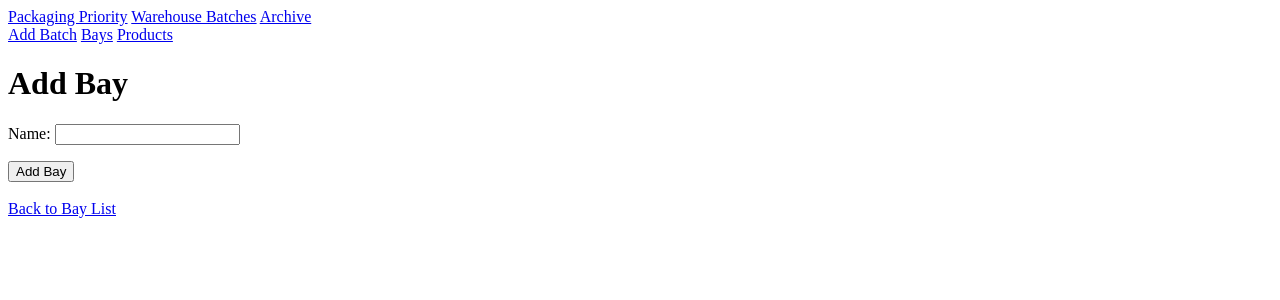
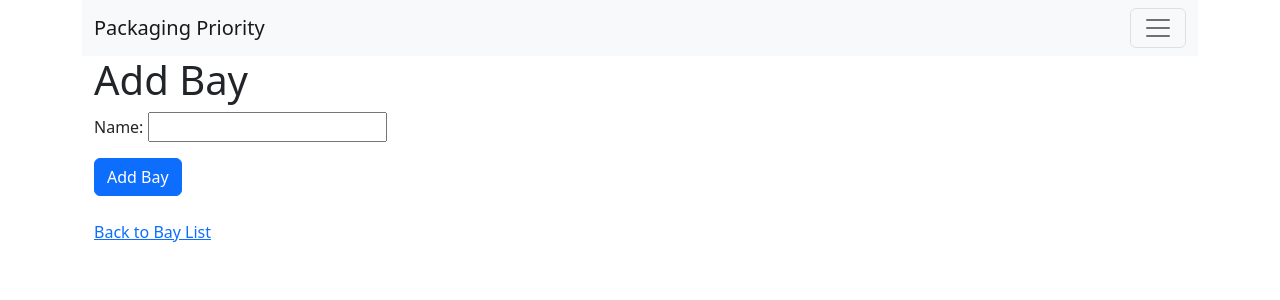
Before and after one commit to kevincornish/Packaging-Batch-Tracker, a Django app: page /add_bay/ in a window 1280 px wide. Shown: the top 300 px of the page. Run offline with Django 5.2, Linux system fonts and the light colour scheme; some libraries are stand-ins or nearby versions.

Commit message:
html update

```diff
--- a/batch_priority/models.py
+++ b/batch_priority/models.py
@@ -6,7 +6,7 @@ class Product(models.Model):
     presentation = models.CharField(max_length=255)
 
     def __str__(self):
-        return f"{self.product_code.strip()} - {self.product.strip()} - {self.presentation.strip()}"
+        return f"{self.product_code.strip()}"
 
 class Batch(models.Model):
     batch_number = models.CharField(max_length=255, unique=True)
--- a/batch_priority/templates/base.html
+++ b/batch_priority/templates/base.html
@@ -1,23 +1,62 @@
 {% load static %}
-<!DOCTYPE html>
-<head>
+<!doctype html>
+<html lang="en">
+    <meta charset="utf-8">
+    <meta name="viewport" content="width=device-width, initial-scale=1">
     <title>{% block title %}Packaging{% endblock %}</title>
+    <link href="https://cdn.jsdelivr.net/npm/bootstrap@5.2.3/dist/css/bootstrap.min.css" rel="stylesheet" integrity="sha384-rbsA2VBKQhggwzxH7pPCaAqO46MgnOM80zW1RWuH61DGLwZJEdK2Kadq2F9CUG65" crossorigin="anonymous">
     <script src="https://unpkg.com/htmx.org@1.7.0/dist/htmx.js"></script>
     <link rel="stylesheet" href="{% static 'css/style.css' %}" />
 </head>
 
 <body>
-    <a href="{% url 'batch_list' %}">Packaging Priority</a>
-    <a href="{% url 'warehouse_list' %}">Warehouse Batches</a>
-    <a href="{% url 'archive_list' %}">Archive</a>
-    <br>
-    <a href="{% url 'add_batch' %}">Add Batch</a>
-    <a href="{% url 'bay_list' %}">Bays</a>
-    <a href="{% url 'product_list' %}">Products</a>
-    <div id="content" name="content">
+    <div class="container">
+      <nav class="navbar bg-light">
+        <div class="container-fluid">
+          <a class="navbar-brand" href="{% url 'batch_list' %}">Packaging Priority</a>
+          <button class="navbar-toggler" type="button" data-bs-toggle="offcanvas" data-bs-target="#offcanvasNavbar" aria-controls="offcanvasNavbar">
+            <span class="navbar-toggler-icon"></span>
+          </button>
+          <div class="offcanvas offcanvas-end" tabindex="-1" id="offcanvasNavbar" aria-labelledby="offcanvasNavbarLabel">
+            <div class="offcanvas-header">
+              <h5 class="offcanvas-title" id="offcanvasNavbarLabel">Packaging Priority</h5>
+              <button type="button" class="btn-close" data-bs-dismiss="offcanvas" aria-label="Close"></button>
+            </div>
+            <div class="offcanvas-body">
+              <ul class="navbar-nav justify-content-end flex-grow-1 pe-3">
+                <li class="nav-item">
+                  <a class="nav-link active" aria-current="page" href="{% url 'batch_list' %}">Home</a>
+                </li>
+                <li class="nav-item">
+                    <a class="nav-link" href="{% url 'batch_list' %}">Packaging Priority</a>
+                </li>
+                <li class="nav-item">
+                    <a class="nav-link" href="{% url 'warehouse_list' %}">Warehouse Batches</a>
+                </li>
+                <li class="nav-item">
+                    <a class="nav-link" href="{% url 'archive_list' %}">Archive</a>
+                </li>
+                <li class="nav-item dropdown">
+                  <a class="nav-link dropdown-toggle" href="#" role="button" data-bs-toggle="dropdown" aria-expanded="false">
+                    Edit
+                  </a>
+                  <ul class="dropdown-menu">
+                    <li><a class="dropdown-item" href="{% url 'add_batch' %}">Add Batch</a></li>
+                    <li><a class="dropdown-item" href="{% url 'bay_list' %}">Bays</a></li>
+                    <li><a class="dropdown-item" href="{% url 'product_list' %}">Products</a></li>
+                  </ul>
+                </li>
+              </ul>
+            </div>
+          </div>
+        </div>
+      </nav>
+
+    <div class="container">
 	{% block content %}
 	{% endblock %}
     </div>
-
+    </div>
+    <script src="https://cdn.jsdelivr.net/npm/bootstrap@5.2.3/dist/js/bootstrap.bundle.min.js" integrity="sha384-kenU1KFdBIe4zVF0s0G1M5b4hcpxyD9F7jL+jjXkk+Q2h455rYXK/7HAuoJl+0I4" crossorigin="anonymous"></script>
 </body>
 </html>
--- a/batch_priority/templates/batch/add_batch.html
+++ b/batch_priority/templates/batch/add_batch.html
@@ -24,7 +24,8 @@ Home
             </div>
         {% endfor %}
 
-        <input type="submit" value="Add Batch">
+        <input class="btn btn-primary" type="submit" value="Add Batch">
+
     </form>
     <script>
         document.getElementById('batch-form').addEventListener('submit', function(event) {
--- a/batch_priority/templates/batch/edit_batch.html
+++ b/batch_priority/templates/batch/edit_batch.html
@@ -24,7 +24,7 @@ Home
             </div>
         {% endfor %}
 
-        <input type="submit" value="Update Batch">
+        <input class="btn btn-primary" type="submit" value="Update Batch">
     </form>
     <script>
       document.getElementById('batch-form').addEventListener('submit', function(event) {
--- a/batch_priority/templates/bay/add_bay.html
+++ b/batch_priority/templates/bay/add_bay.html
@@ -9,7 +9,8 @@ Add Bay
     <form method="post" action="{% url 'add_bay' %}">
         {% csrf_token %}
         {{ form.as_p }}
-        <input type="submit" value="Add Bay">
+        <input class="btn btn-primary" type="submit" value="Add Bay">
+
     </form>
     <br>
     <a href="{% url 'bay_list' %}">Back to Bay List</a>
--- a/batch_priority/templates/bay/edit_bay.html
+++ b/batch_priority/templates/bay/edit_bay.html
@@ -9,7 +9,7 @@ Edit Bay
     <form method="post" action="{% url 'edit_bay' bay.id %}">
         {% csrf_token %}
         {{ form.as_p }}
-        <input type="submit" value="Save Changes">
+        <input class="btn btn-primary" type="submit" value="Edit Bay">
     </form>
     <br>
     <a href="{% url 'bay_list' %}">Back to Bay List</a>
--- a/batch_priority/templates/product/add_product.html
+++ b/batch_priority/templates/product/add_product.html
@@ -9,7 +9,7 @@ Add Product
     <form method="post" action="{% url 'add_product' %}">
         {% csrf_token %}
         {{ form.as_p }}
-        <input type="submit" value="Add Product">
+        <input class="btn btn-primary" type="submit" value="Add Product">
     </form>
     <br>
     <a href="{% url 'product_list' %}">Back to Product List</a>
--- a/batch_priority/templates/product/edit_product.html
+++ b/batch_priority/templates/product/edit_product.html
@@ -9,7 +9,7 @@ Edit Product
     <form method="post" action="{% url 'edit_product' product.id %}">
         {% csrf_token %}
         {{ form.as_p }}
-        <input type="submit" value="Save Changes">
+        <input class="btn btn-primary" type="submit" value="Edit Product">
     </form>
     <br>
     <a href="{% url 'product_list' %}">Back to Product List</a>
--- a/batch_priority/templates/product/import_products.html
+++ b/batch_priority/templates/product/import_products.html
@@ -11,7 +11,7 @@ Import Products
     <label for="csv_file">Select CSV File:</label>
     <input type="file" name="csv_file" accept=".csv" required>
     <br>
-    <button type="submit">Import</button>
+    <button class="btn btn-primary" type="submit">Import</button>
   </form>
   <br>
   <a href="{% url 'product_list' %}">Back to Product List</a>
```
Also changed, not shown: batch_priority/templates/batch/batch_list.html (+15 -10 lines), batch_priority/templates/reports/archive.html (+8 -6 lines), batch_priority/templates/reports/warehouse_list.html (+8 -6 lines).
